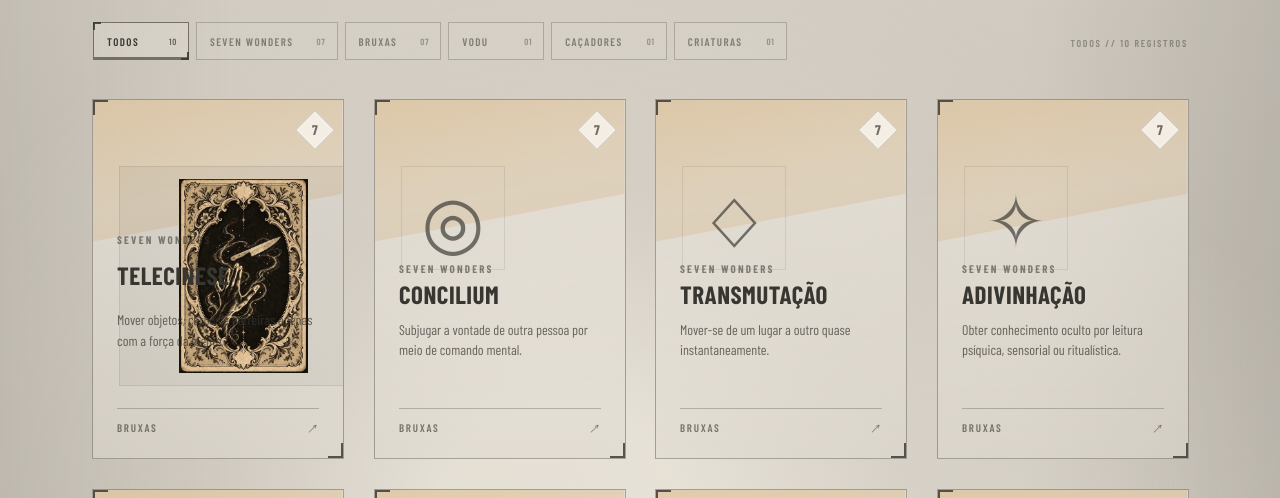
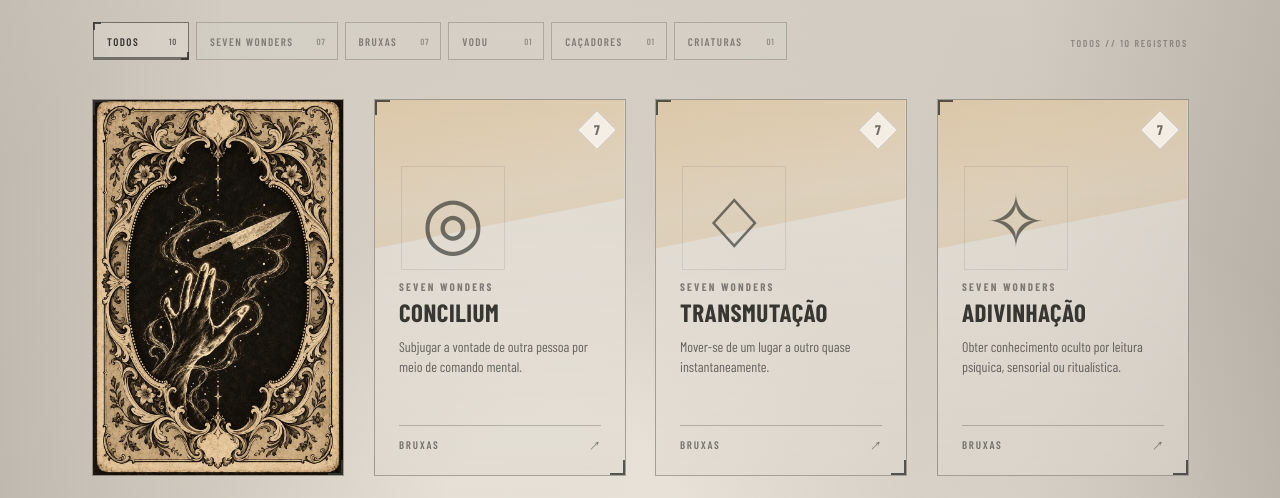
Before and after one commit to danishygirl/robichaux, a website: page public/poderes.html in a window 1280 px wide. Shown: the part 225-723 px from the top of the page. Drawn offline with nearby package versions, Linux system fonts and the light colour scheme.

Commit message:
Update poderes.css

```diff
--- a/public/poderes.css
+++ b/public/poderes.css
@@ -888,59 +888,74 @@ body[data-page="poderes"] {
   }
 }
 /* =========================================================
-   IMAGENS DAS CARTAS DE PODER
-   ========================================================= */
-
-/* =========================================================
-   CARTAS DE PODER COM IMAGEM
+   CARD DE PODER = CARTA COMPLETA
    ========================================================= */
 
 .power-card.has-card-image {
-  display: flex;
-  flex-direction: column;
-  align-items: stretch;
-  justify-content: flex-start;
-  gap: 1rem;
+  position: relative;
+  overflow: hidden;
+
+  width: 100%;
+  aspect-ratio: 2 / 3;
+
+  padding: 0;
+  margin: 0;
+
+  display: block;
+
+  background: transparent;
 }
 
+/* A imagem ocupa absolutamente todo o card */
 .power-card.has-card-image .power-symbol-box {
-  display: flex;
-  align-items: center;
-  justify-content: center;
+  position: absolute;
+  inset: 0;
+
   width: 100%;
-  aspect-ratio: 1 / 1;
-  min-height: 220px;
-  padding: 0.75rem;
+  height: 100%;
+
+  margin: 0;
+  padding: 0;
+
+  display: block;
+
+  border: 0;
+  background: transparent;
   overflow: hidden;
-  background: rgba(0, 0, 0, 0.04);
-  border: 1px solid rgba(0, 0, 0, 0.08);
-  box-sizing: border-box;
 }
 
-.power-card.has-card-image .power-symbol-box.has-image {
-  padding: 0.75rem;
-}
-
+/* A carta cobre todo o espaço */
 .power-card.has-card-image .power-card-image {
   width: 100%;
   height: 100%;
+
   display: block;
-  object-fit: contain;
+
+  object-fit: cover;
   object-position: center;
+
+  margin: 0;
+  padding: 0;
+
+  max-width: none;
 }
 
+/* Remove todos os textos do card */
 .power-card.has-card-image .power-copy {
-  display: flex;
-  flex-direction: column;
-  gap: 0.6rem;
-  width: 100%;
-  min-width: 0;
+  display: none;
 }
 
-.power-card.has-card-image .power-name,
-.power-card.has-card-image .power-summary,
-.power-card.has-card-image .power-family,
-.power-card.has-card-image .power-open {
-  position: relative;
-  z-index: 1;
+/* Remove número de nível */
+.power-card.has-card-image .power-level-flag {
+  display: none;
 }
+
+/* Remove decoração antiga que ficava por cima */
+.power-card.has-card-image .power-card-accent {
+  display: none;
+}
+
+/* Remove qualquer símbolo antigo */
+.power-card.has-card-image .power-symbol {
+  display: none;
+}
```
